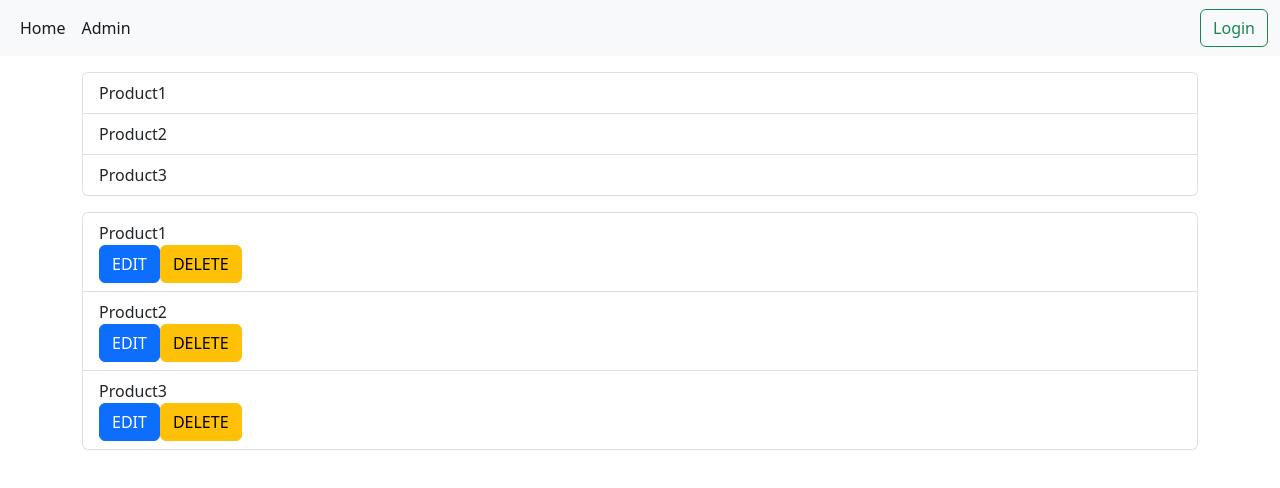
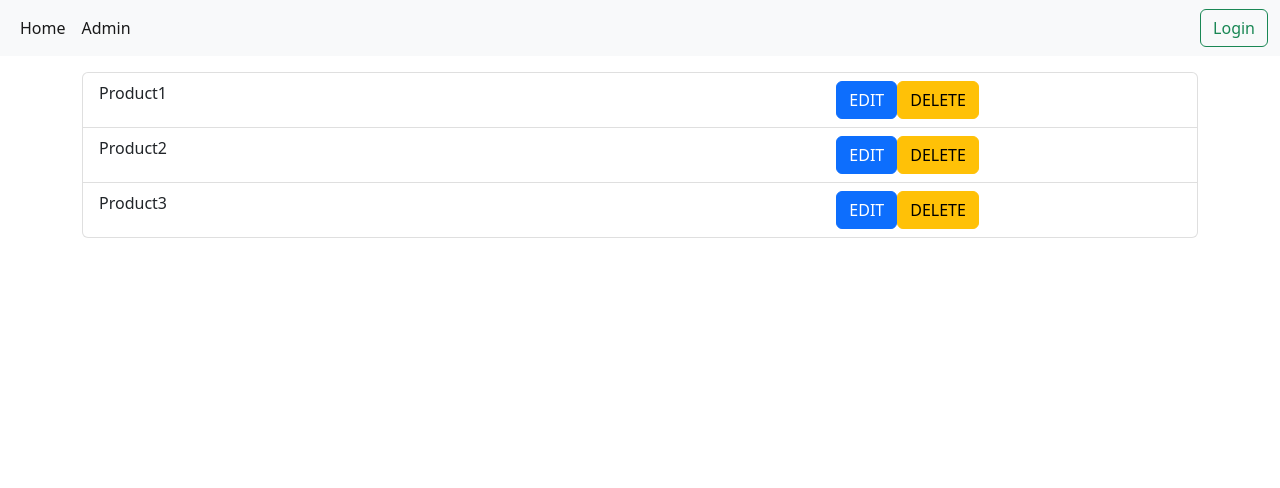
Before and after one commit to renierjohn/react-netlify, a React (Create React App) app: page /admin in a window 1280 px wide. Shown: the top 488 px of the page. Built offline with nearby package versions, Linux system fonts and the light colour scheme.

Commit message:
add routes

```diff
--- a/public/index.html
+++ b/public/index.html
@@ -24,7 +24,7 @@
       work correctly both with client-side routing and a non-root public URL.
       Learn how to configure a non-root public URL by running `npm run build`.
     -->
-    <title>React App</title>
+    <title>Simple CRUD | RENIER</title>
   </head>
   <body>
     <noscript>You need to enable JavaScript to run this app.</noscript>
--- a/src/App.js
+++ b/src/App.js
@@ -2,16 +2,21 @@
 import 'bootstrap/dist/css/bootstrap.min.css';
 
 import Header from './components/Header';
-import List from './components/List';
-import Admin from './components/Admin';
+import List   from './components/List';
+import Admin  from './components/Admin';
+import Login  from './components/Login';
+import { Routes, Route } from "react-router-dom";
 
 function App() {
   return (
     <div className="App">
       <Header />
       <div className="container">
-        <List />
-        <Admin />
+      <Routes>
+        <Route path="/" element={<List />} />
+        <Route path="/admin" element={<Admin />} />
+        <Route path="/login" element={<Login />} />
+      </Routes>
       </div>
     </div>
   );
--- a/src/components/Admin.js
+++ b/src/components/Admin.js
@@ -8,14 +8,18 @@
 		<div className="row mb-3">
 		<div className="col-lg">
 			<ul className="list-group">
+
 				{
 					datas.map((data,key)=>{
 						return <li className="list-group-item" key={key} id={data.id}>
-
-							{data.title}
-							<div className="d-flex">
-								<button className="btn btn-primary">EDIT</button>
-								<button className="btn btn-warning">DELETE</button>
+						<div className="row">
+								<div className="col-8">
+									{data.title}
+								</div>
+								<div className="col-4">
+									<button className="btn btn-primary">EDIT</button>
+									<button className="btn btn-warning">DELETE</button>
+								</div>
 							</div>
 						</li>
 					})
--- a/src/components/Header.js
+++ b/src/components/Header.js
@@ -1,17 +1,22 @@
-import React from 'react'
+import React,{ useState } from 'react'
+import { Link } from "react-router-dom";
 
 function Header(){
+	const [isLogin,setIsLogin] = useState(false);
+
 	return (
 		<>
 		<nav className="navbar navbar-expand-lg bg-light mb-3">
 		<div className="container-fluid">
 			<div className="collapse navbar-collapse" id="navbarSupportedContent">
 				<ul className="navbar-nav me-auto mb-2 mb-lg-0">
-					 <li className="nav-item"><a className="nav-link active" aria-current="page" href="/">Home</a></li>
-					 <li className="nav-item"><a className="nav-link active" aria-current="page" href="/">Admin</a></li>
+					 <li className="nav-item"><Link className="nav-link active" aria-current="page" to="/">Home</Link></li>
+					 <li className="nav-item"><Link className="nav-link active" aria-current="page" to="/admin">Admin</Link></li>
 				</ul>
 				<div className="d-flex" role="search">
-	        <button className="btn btn-outline-success" type="submit">Login</button>
+					{
+						!isLogin ? <Link className="btn btn-outline-success" aria-current="page" to="/login">Login</Link> : <button className="btn btn-outline-success" onClick={()=>{ console.log('logout')}}>Logout</button>
+					}
 	      </div>
 			</div>
 		</div>
--- a/src/components/Login.js
+++ b/src/components/Login.js
@@ -0,0 +1,11 @@
+import React from 'react'
+
+function Login(){
+	return (
+		<>
+			<h2>LOGIN</h2>
+		</>
+	)
+}
+
+export default Login;
--- a/src/index.js
+++ b/src/index.js
@@ -3,11 +3,14 @@
 import './index.css';
 import App from './App';
 import reportWebVitals from './reportWebVitals';
+import { BrowserRouter } from "react-router-dom";
 
 const root = ReactDOM.createRoot(document.getElementById('root'));
 root.render(
   <React.StrictMode>
-    <App />
+    <BrowserRouter>
+      <App />
+    </BrowserRouter>
   </React.StrictMode>
 );
 
```
